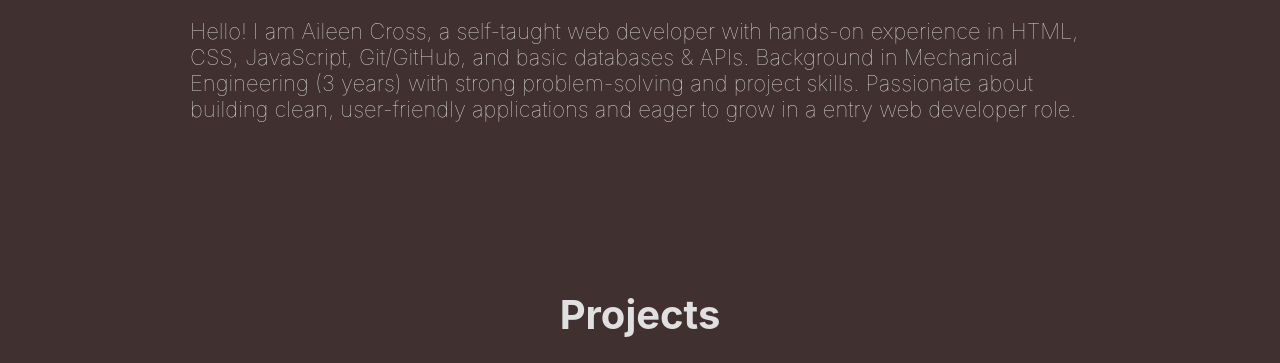
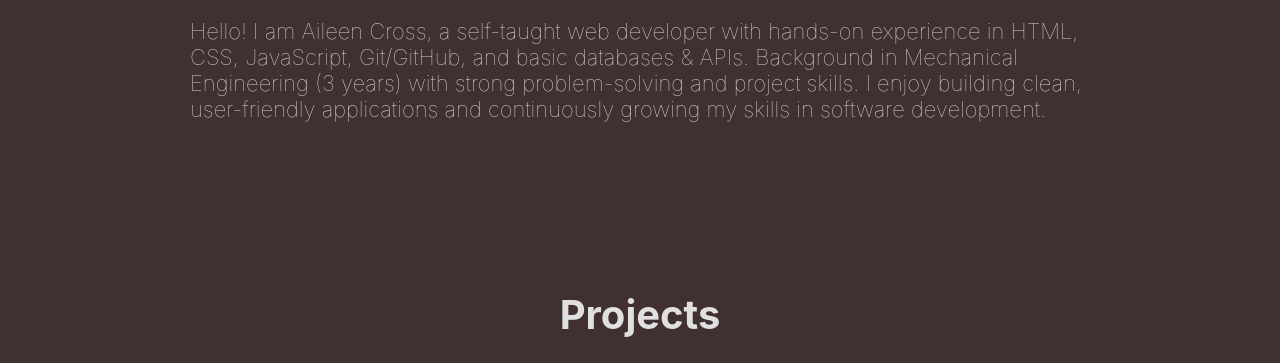
Before and after one commit to crossar/crossar.github.io, a website: page index.html in a window 1280 px wide. Shown: the part 734-1097 px from the top of the page. Drawn offline with Linux system fonts and the light colour scheme.

Commit message:
Update index.html

```diff
--- a/index.html
+++ b/index.html
@@ -74,7 +74,7 @@
 			<section id="about" class="section">
 				<h2>About</h2>
 				<p>
-					Hello! I am Aileen Cross, a self-taught web developer with hands-on experience in HTML, CSS, JavaScript, Git/GitHub, and basic databases & APIs. Background in Mechanical Engineering (3 years) with strong problem-solving and project skills. Passionate about building clean, user-friendly applications and eager to grow in a entry web developer role.
+					Hello! I am Aileen Cross, a self-taught web developer with hands-on experience in HTML, CSS, JavaScript, Git/GitHub, and basic databases & APIs. Background in Mechanical Engineering (3 years) with strong problem-solving and project skills. I enjoy building clean, user-friendly applications and continuously growing my skills in software development.
 				</p>
 
 			</section>
```
